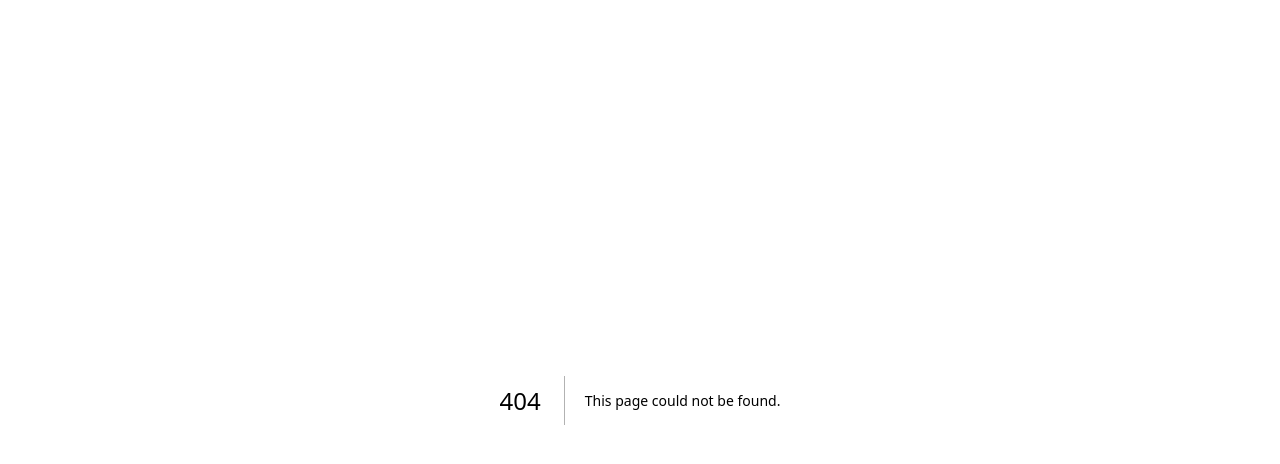
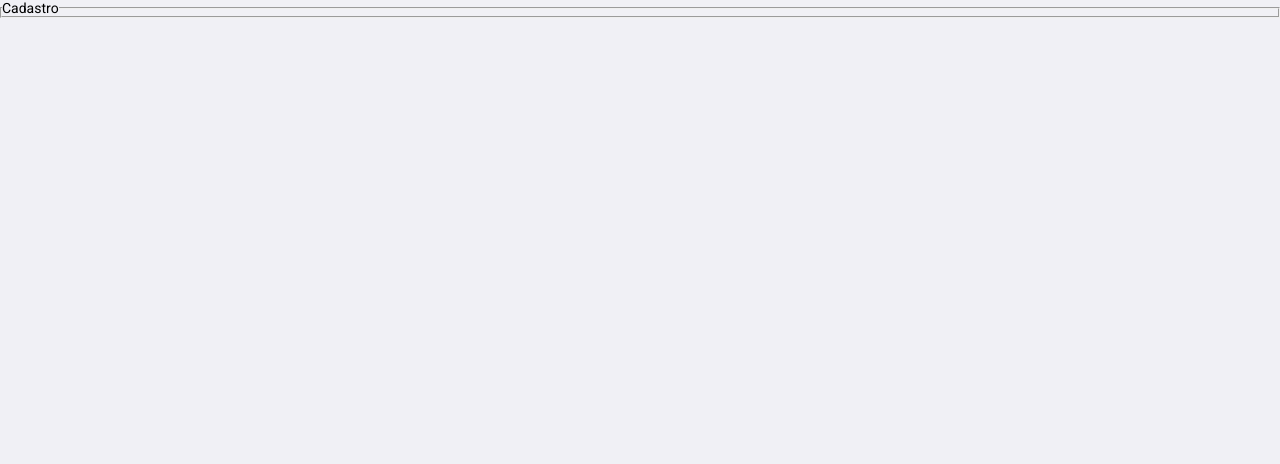
Before and after one commit to Solrac23/Changelog-frontend, a Next.js app: page /signIn/register in a window 1280 px wide. Before the commit this address had no page. Shown: the top 464 px of the page. Built offline with nearby package versions, Linux system fonts and the light colour scheme.

Commit message:
add: new page to register users

```diff
--- /dev/null
+++ b/src/pages/signIn/register/index.jsx
@@ -0,0 +1,26 @@
+import Head from 'next/head'
+import styles from '@/pages/signIn/register/styles.module.css'
+
+export default function Register(){
+	return(
+		<>
+			<Head>
+				<title>Cadastro</title>
+				<meta name="description" content="Site para versionamento de códigos" />
+				<meta name="viewport" content="width=device-width, initial-scale=1" />
+				<link rel="icon" href="/favicon.ico" />
+			</Head>
+
+			<main className="container">
+				<article>
+					<form action="">
+						<fieldset>
+							<legend>Cadastro</legend>
+
+						</fieldset>
+					</form>
+				</article>
+			</main>
+		</>
+	)
+}
```
Also changed, not shown: src/pages/signIn/register/styles.module.css (added).
